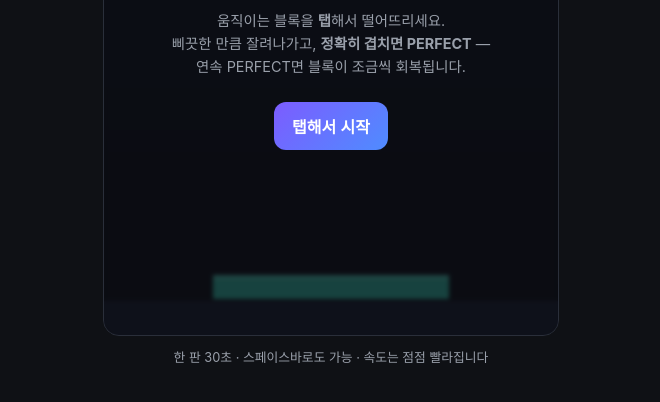
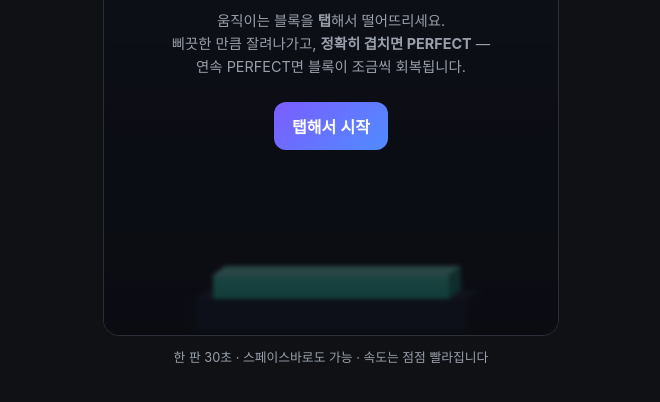
Before and after one commit to junstellar/ai-game-lab, a plain HTML site: page stack-tower/index.html in a window 1280 px wide. Shown: the part 282-684 px from the top of the page, without its empty margins (309-969 px from the left). Drawn offline with Linux system fonts and the light colour scheme.

Commit message:
탑 쌓기: 2.5D 입체 렌더링으로 디자인 개선
- 블록을 3면(윗면 밝게·옆면 어둡게·앞면 세로 그라데이션) 2.5D로 렌더
- 배경이 탑 높이에 따라 은은히 변하는 그라데이션 하늘
- 받침대(페데스탈), PERFECT 화이트 플래시, 잘린 조각 페이드아웃

Co-Authored-By: Claude Opus 4.8 <noreply@anthropic.com>

```diff
--- a/stack-tower/index.html
+++ b/stack-tower/index.html
@@ -148,6 +148,7 @@
       var grow = combo>=2 ? 3 : 0;
       var nw=Math.min(INITIAL_W, prev.w+grow);
       tower.push({ x:prev.x-(nw-prev.w)/2, w:nw, hue:current.hue });
+      flash={ i:tower.length-1, t:1 };
       flashCombo(combo>=2 ? 'PERFECT ×'+combo+' (+폭 회복!)' : 'PERFECT!');
     } else {
       combo=0;
@@ -204,37 +205,83 @@
     }
     // 카메라
     cameraY += (camTarget-cameraY)*0.12;
+    // PERFECT 플래시 감쇠
+    if(flash){ flash.t-=0.05; if(flash.t<=0) flash=null; }
 
     draw();
     requestAnimationFrame(tick);
   }
 
-  function block(x,y,w,hue,alpha){
-    ctx.globalAlpha=alpha==null?1:alpha;
-    ctx.fillStyle='hsl('+hue+',62%,52%)';
-    ctx.fillRect(x,y,w,BLOCK_H-2);
-    ctx.fillStyle='rgba(255,255,255,.14)';
-    ctx.fillRect(x,y,w,5);                       // 윗면 하이라이트
+  /* ---------- 렌더링 (2.5D) ---------- */
+  var DX=12, DY=9;          // 입체 깊이(오른쪽 위 방향)
+  var flash=null;           // PERFECT 화이트 플래시 { i, t }
+
+  function drawBlock(x,y,w,hue,alpha){
+    var h=BLOCK_H-2;
+    ctx.globalAlpha=(alpha==null?1:alpha);
+    // 윗면 (밝음)
+    ctx.fillStyle='hsl('+hue+',60%,68%)';
+    ctx.beginPath();
+    ctx.moveTo(x,y); ctx.lineTo(x+DX,y-DY); ctx.lineTo(x+w+DX,y-DY); ctx.lineTo(x+w,y);
+    ctx.closePath(); ctx.fill();
+    // 오른쪽 옆면 (어두움)
+    ctx.fillStyle='hsl('+hue+',56%,33%)';
+    ctx.beginPath();
+    ctx.moveTo(x+w,y); ctx.lineTo(x+w+DX,y-DY); ctx.lineTo(x+w+DX,y+h-DY); ctx.lineTo(x+w,y+h);
+    ctx.closePath(); ctx.fill();
+    // 앞면 (세로 그라데이션)
+    var g=ctx.createLinearGradient(0,y,0,y+h);
+    g.addColorStop(0,'hsl('+hue+',64%,56%)');
+    g.addColorStop(1,'hsl('+hue+',64%,45%)');
+    ctx.fillStyle=g;
+    ctx.fillRect(x,y,w,h);
+    ctx.fillStyle='rgba(255,255,255,.16)';
+    ctx.fillRect(x,y,w,2);
     ctx.globalAlpha=1;
   }
 
   function draw(){
-    ctx.clearRect(0,0,W,H);
-    // 바닥(탑이 높아지면 카메라를 따라 아래로 스크롤됨)
-    var gy = H - GROUND + cameraY;
-    if(gy < H){
-      ctx.fillStyle='#1c2130';
-      ctx.fillRect(0, gy, W, H-gy);
+    // 배경: 탑 높이에 따라 은은하게 색이 변하는 하늘
+    var topHue=hueOf(tower.length);
+    var bg=ctx.createLinearGradient(0,0,0,H);
+    bg.addColorStop(0,'hsl('+topHue+',30%,13%)');
+    bg.addColorStop(0.6,'#12141d');
+    bg.addColorStop(1,'#0f1115');
+    ctx.fillStyle=bg; ctx.fillRect(0,0,W,H);
+
+    // 받침대(페데스탈) — 탑과 함께 스크롤
+    var base=tower[0];
+    var py=yOf(0)+BLOCK_H-2;
+    if(py<H+60){
+      ctx.fillStyle='#222839';
+      ctx.beginPath();
+      ctx.moveTo(base.x-18,py); ctx.lineTo(base.x-18+DX,py-DY);
+      ctx.lineTo(base.x+base.w+18+DX,py-DY); ctx.lineTo(base.x+base.w+18,py);
+      ctx.closePath(); ctx.fill();
+      ctx.fillStyle='#191e2b';
+      ctx.fillRect(base.x-18,py,base.w+36,Math.max(0,Math.min(30,H-py)));
     }
-    // 탑
+
+    // 탑 (아래 → 위 순서로 그림)
     for(var i=0;i<tower.length;i++){
       var y=yOf(i);
-      if(y>-BLOCK_H && y<H) block(tower[i].x, y, tower[i].w, tower[i].hue);
+      if(y>-BLOCK_H-DY && y<H+BLOCK_H) drawBlock(tower[i].x, y, tower[i].w, tower[i].hue);
+    }
+    // PERFECT 플래시 (마지막으로 놓인 블록 위에 흰 빛)
+    if(flash && flash.t>0 && flash.i<tower.length){
+      var fb=tower[flash.i], fy=yOf(flash.i);
+      ctx.globalAlpha=flash.t*0.65;
+      ctx.fillStyle='#ffffff';
+      ctx.fillRect(fb.x,fy,fb.w,BLOCK_H-2);
+      ctx.globalAlpha=1;
     }
     // 움직이는 블록
-    if(state==='playing') block(current.x, yOf(tower.length), current.w, current.hue);
-    // 잘린 조각
-    for(var j=0;j<pieces.length;j++) block(pieces[j].x, pieces[j].y, pieces[j].w, pieces[j].hue, .8);
+    if(state==='playing') drawBlock(current.x, yOf(tower.length), current.w, current.hue);
+    // 잘린 조각 (떨어지며 흐려짐)
+    for(var j=0;j<pieces.length;j++){
+      var p=pieces[j];
+      drawBlock(p.x, p.y, p.w, p.hue, Math.max(.15, .85 - p.vy*0.05));
+    }
   }
 
   /* ================= 입력/상태 ================= */
```
